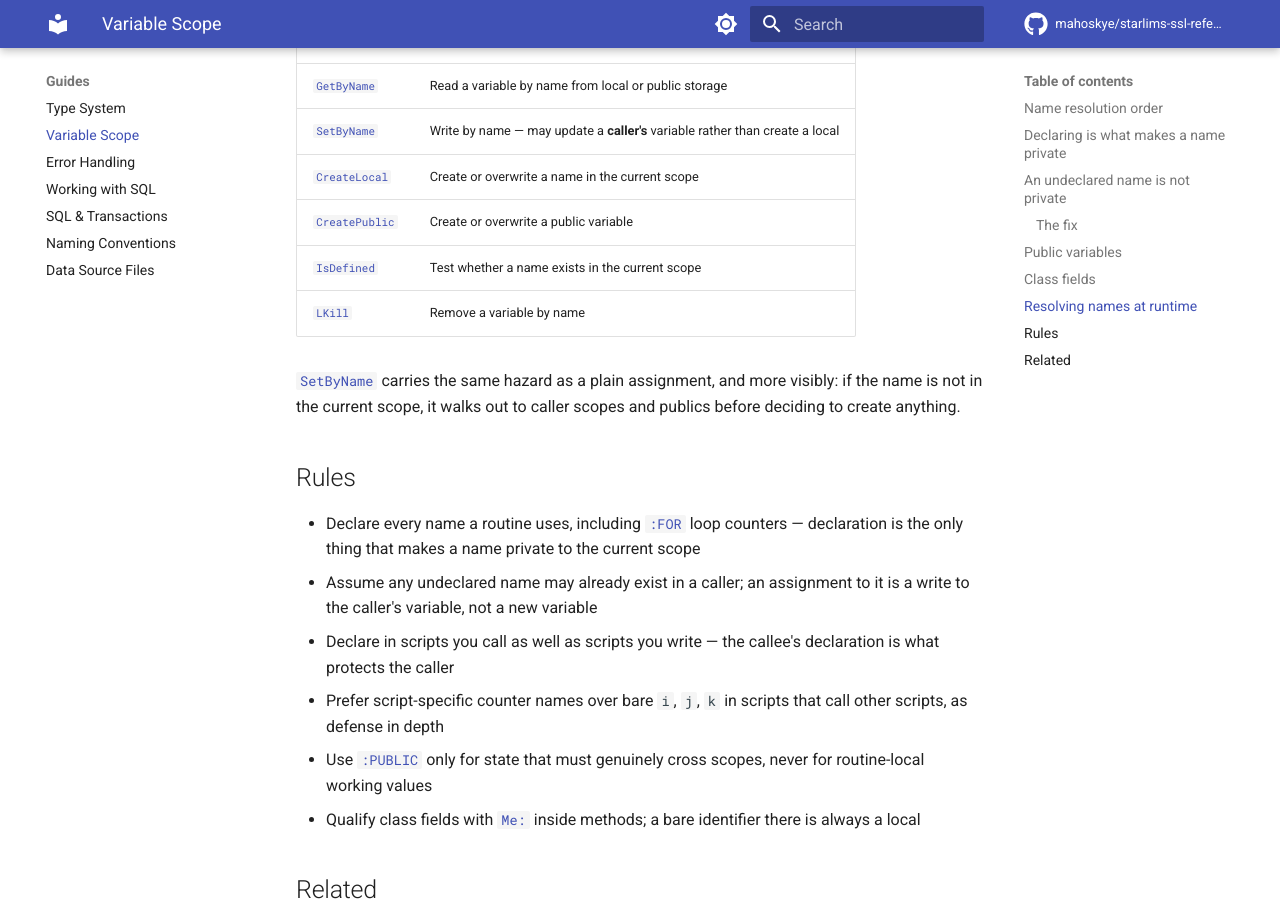
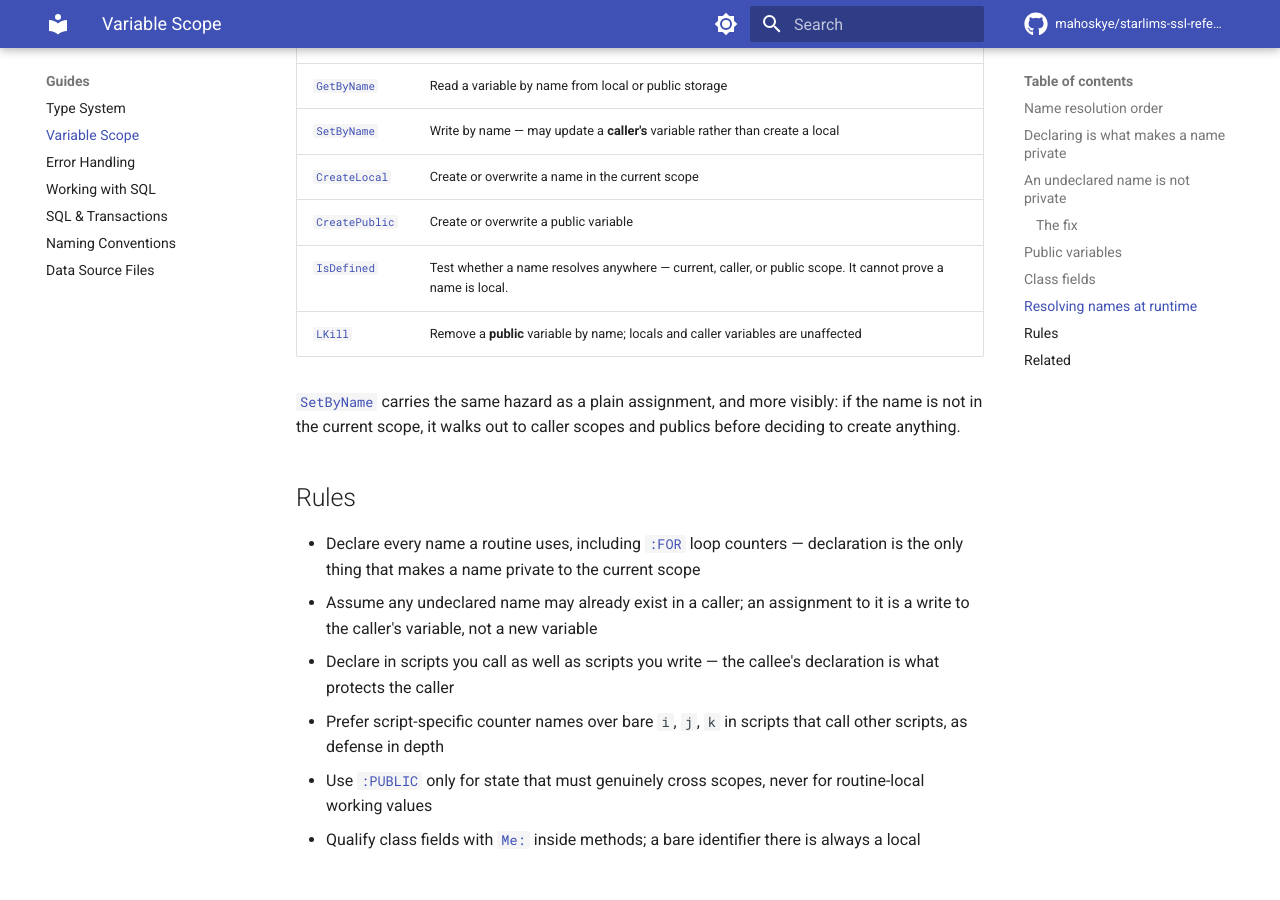
Before and after one commit to mahoskye/starlims-ssl-reference, an MkDocs documentation site: the page built from content/guides/variable-scope.md, in a window 1280 px wide and 900 px high, scrolled down 3255 px. Built offline with MkDocs 1.6.1 and Material for MkDocs 9.7.7, drawn with Linux system fonts in a browser that asks for light colours; plug-ins that fetch from the network failed and are left out; comment, search, counter and statistics services are not loaded.

Commit message:
docs: variable-scope table rows for IsDefined and LKill match their pages
IsDefined resolves current, caller and public scope, so it cannot prove a
name is local. LKill removes public variables only.

Co-Authored-By: Claude Opus 5.5 <noreply@anthropic.com>

```diff
--- a/content/guides/variable-scope.md
+++ b/content/guides/variable-scope.md
@@ -159,8 +159,8 @@ When the name itself is data, these functions follow the same resolution order:
 | [`SetByName`](../reference/functions/SetByName.md) | Write by name — may update a **caller's** variable rather than create a local |
 | [`CreateLocal`](../reference/functions/CreateLocal.md) | Create or overwrite a name in the current scope |
 | [`CreatePublic`](../reference/functions/CreatePublic.md) | Create or overwrite a public variable |
-| [`IsDefined`](../reference/functions/IsDefined.md) | Test whether a name exists in the current scope |
-| [`LKill`](../reference/functions/LKill.md) | Remove a variable by name |
+| [`IsDefined`](../reference/functions/IsDefined.md) | Test whether a name resolves anywhere — current, caller, or public scope. It cannot prove a name is local. |
+| [`LKill`](../reference/functions/LKill.md) | Remove a **public** variable by name; locals and caller variables are unaffected |
 
 [`SetByName`](../reference/functions/SetByName.md) carries the same hazard as a
 plain assignment, and more visibly: if the name is not in the current scope, it
```
